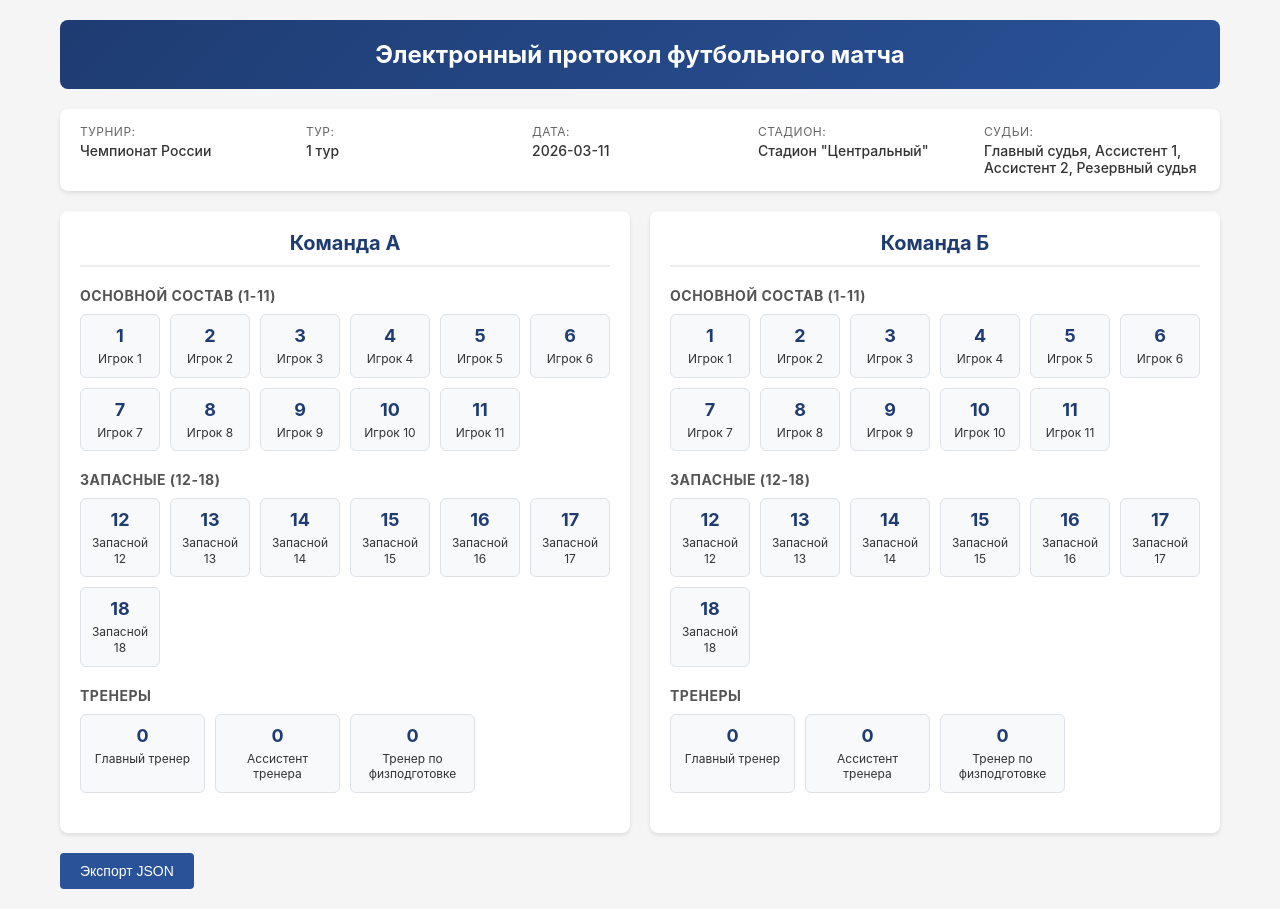
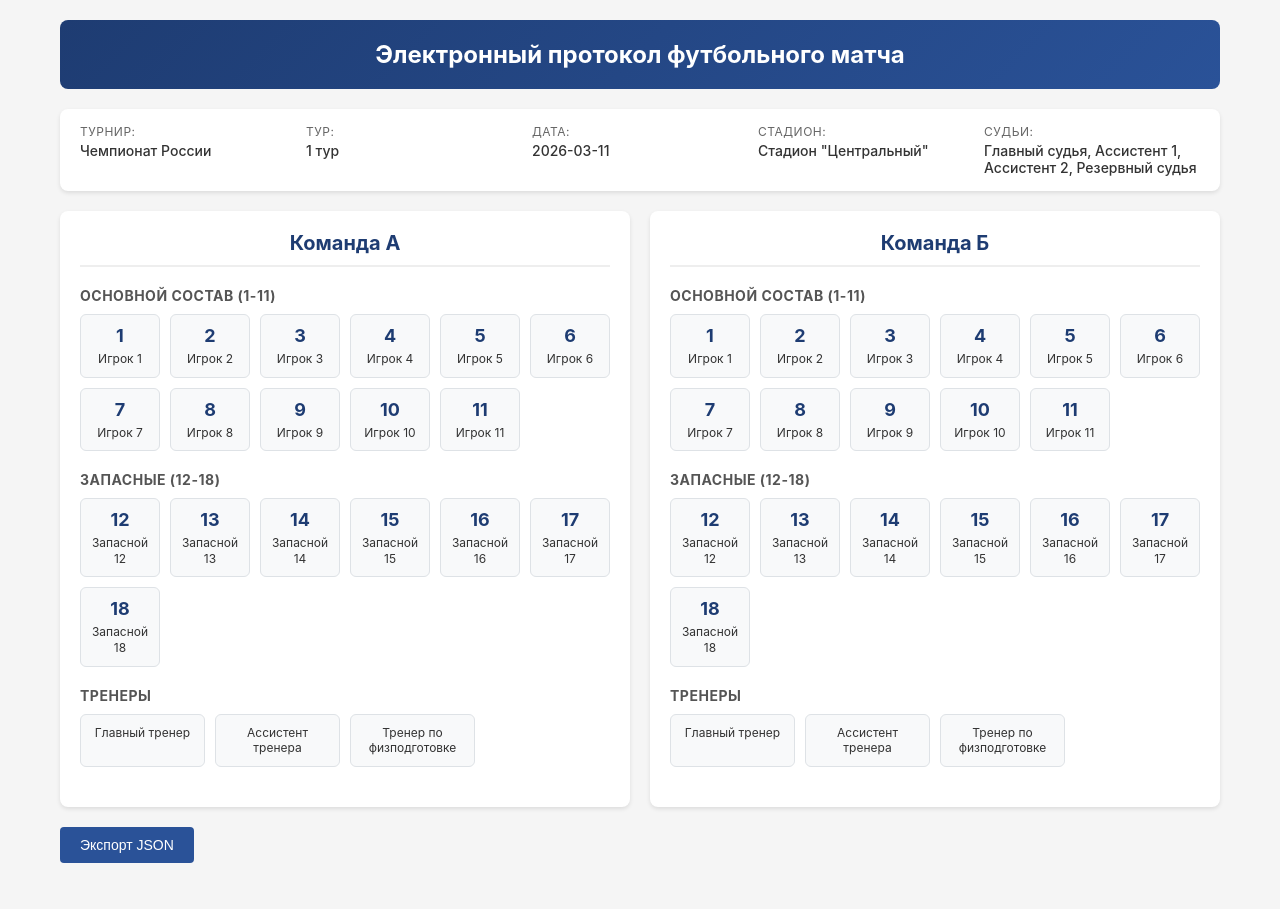
Before and after one commit to MedvedevEugene/ffmo, a React (Vite) app: page / in a window 1280 px wide. After the commit the page ends 883 px from the top, so only its background shows below. Built offline with nearby package versions, Linux system fonts and the light colour scheme.

Commit message:
Remove jersey numbers for coaches (they now have no numbers)

```diff
--- a/src/App.tsx
+++ b/src/App.tsx
@@ -26,10 +26,10 @@ function App() {
         position: 'substitute'
       });
     }
-    // Тренеры
-    players.push({ id: uuidv4(), number: 0, name: 'Главный тренер', teamId, position: 'coach' });
-    players.push({ id: uuidv4(), number: 0, name: 'Ассистент тренера', teamId, position: 'coach' });
-    players.push({ id: uuidv4(), number: 0, name: 'Тренер по физподготовке', teamId, position: 'coach' });
+    // Тренеры (без номеров)
+    players.push({ id: uuidv4(), name: 'Главный тренер', teamId, position: 'coach' });
+    players.push({ id: uuidv4(), name: 'Ассистент тренера', teamId, position: 'coach' });
+    players.push({ id: uuidv4(), name: 'Тренер по физподготовке', teamId, position: 'coach' });
     return players;
   };
 
--- a/src/components/TeamRoster.tsx
+++ b/src/components/TeamRoster.tsx
@@ -139,7 +139,9 @@ const TeamRoster: React.FC<Props> = ({
       className="player-card"
       onClick={() => handlePlayerClick(player)}
     >
-      <div className="player-number">{player.number}</div>
+      {player.position !== 'coach' && (
+        <div className="player-number">{player.number}</div>
+      )}
       <div className="player-name">{player.name}</div>
       {getPlayerBadge(player)}
     </div>
--- a/src/types/index.ts
+++ b/src/types/index.ts
@@ -6,7 +6,7 @@ export interface Team {
 
 export interface Player {
   id: string;
-  number: number;
+  number?: number;
   name: string;
   teamId: string;
   position: 'starter' | 'substitute' | 'coach';
```
